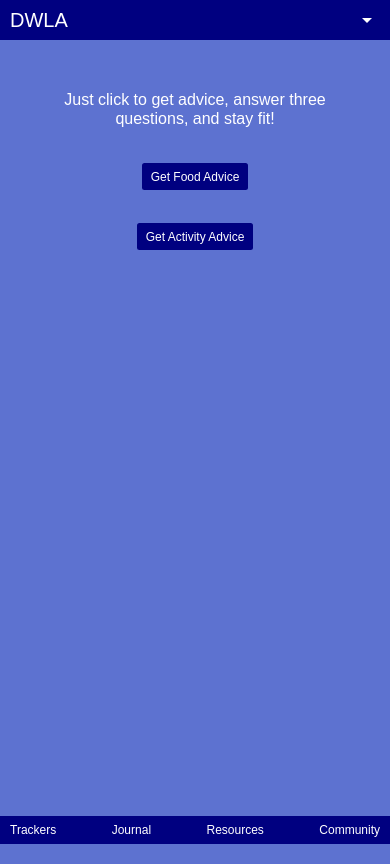
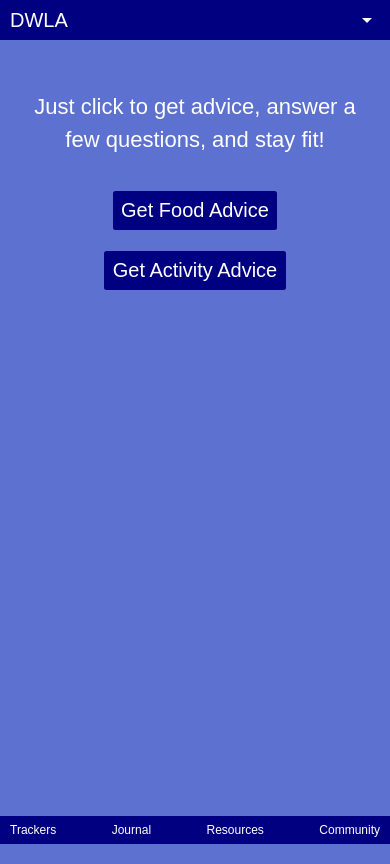
Before and after one commit to stazman/daily-fitness-advisor-frontend, a React (Create React App) app: page / in a window 390 px wide. Built offline with nearby package versions, Linux system fonts and the light colour scheme; no server answers.

Commit message:
Sets breakpoints for message, button font sizes

```diff
--- a/src/components/advisor/Advisor.js
+++ b/src/components/advisor/Advisor.js
@@ -1,17 +1,82 @@
 import React from 'react'
 import { Col, Button } from 'react-bootstrap'
+import styled from 'styled-components'
+import ColumnStyles from '../styles/ColumnStyles'
 import ButtonStyles from '../styles/ButtonStyles'
-import ColumnStyles from '../styles/ColumnStyles'
 import TextStyles from '../styles/TextStyles'
+import { device } from '../styles/device'
+
+const MediaQueries = styled.div`
+
+  @media ${device.mobileS} {
+    h4 {
+      font-size: 2rem;
+    }
+    a.btn-main {
+      font-size: 1.6rem;
+    }
+  }
+
+  @media ${device.mobileM} {
+    h4 {
+      font-size: 2.2rem;
+    }
+    a.btn-main {
+      font-size: 2rem;
+    }
+  }
+
+  @media ${device.mobileL} {
+    h4 {
+      font-size: 2.4rem;
+  }
+
+  @media ${device.tabletS} {
+    h4 {
+      font-size: 2.6rem;
+    }
+    a.btn-main {
+      font-size: 2.6rem;
+    }
+  }
+
+  @media ${device.tabletL} {
+    h4 {
+      font-size: 2.8rem;
+    }
+    a.btn-main {
+      font-size: 2.8rem;
+    }
+  }
+
+  @media ${device.laptop} {
+    h4 {
+      font-size: 4rem;
+    }
+    a.btn-main {
+      font-size: 3.6rem;
+    }
+  }
+
+  @media ${device.desktop} {
+    h4 {
+      font-size: 4.6rem;
+    }
+    a.btn-main {
+      font-size: 4rem;
+    }
+  }
+`
 
 const Advisor = () => {
   return (
+    <MediaQueries>
       <ColumnStyles>
         <ButtonStyles>
           <TextStyles>
             <Col lg={12} className='col-lg-12 message-col'>
-              <h4>
-                Just click to get advice, answer three questions, and stay fit!
+                <h4 style={{lineHeight: '150%'}}>
+                  Just click to get advice, answer a few questions, and stay fit!
                 </h4>
             </Col>
 
@@ -29,6 +94,7 @@ const Advisor = () => {
           </TextStyles>
         </ButtonStyles>
       </ColumnStyles>
+    </MediaQueries>
   )
 }
 
```
Also changed, not shown: 1 other file (tests, documents, lock files or other folders). Lines whose indentation alone changed are shown as unchanged.
